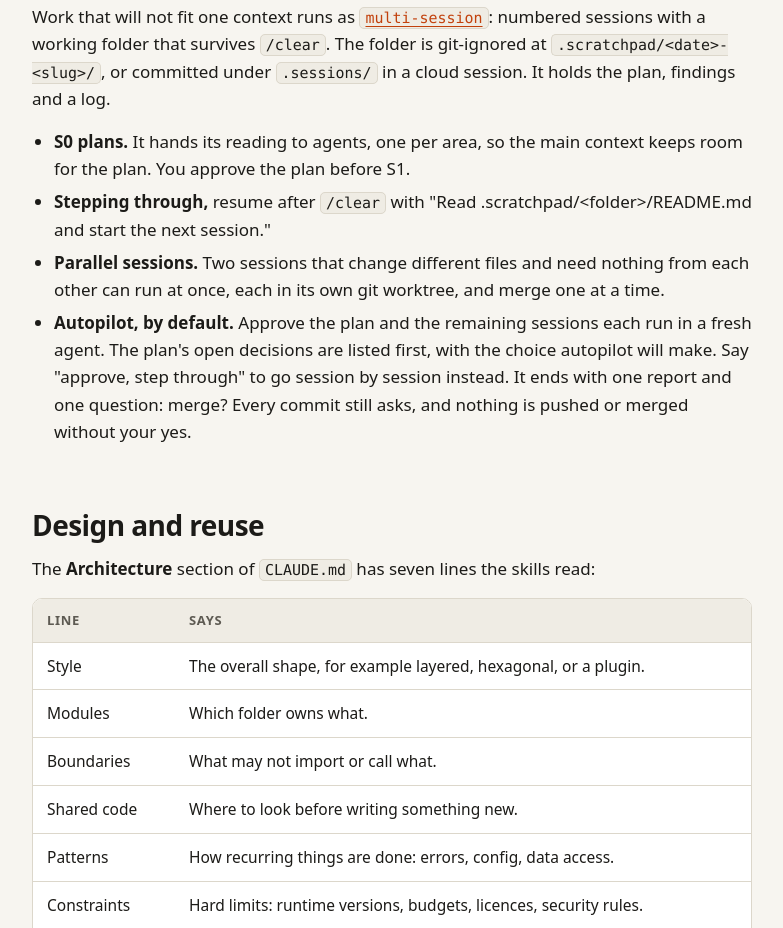
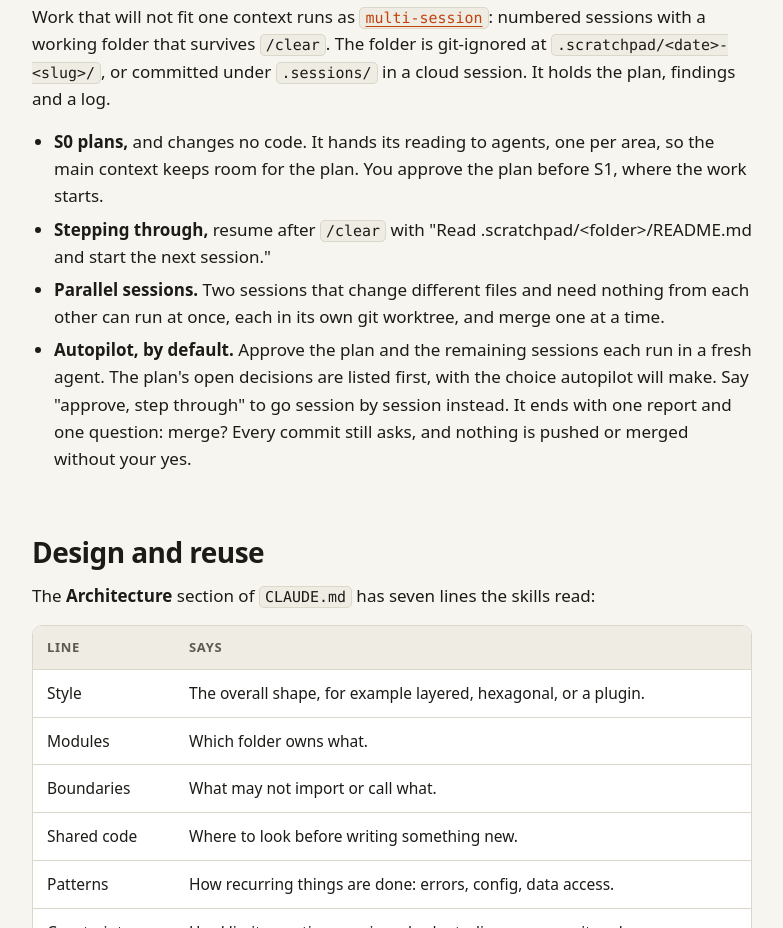
Before and after one commit to redazzo/Yotamake, a plain HTML site: page site/how-it-works.html in a window 1280 px wide. Shown: the part 2214-3142 px from the top of the page, without its empty margins (336-1119 px from the left). Drawn offline with Linux system fonts and the light colour scheme.

Commit message:
fix(multi-session): define S0 and list it in the plan template
S0 was used throughout but never defined. The glossary now defines it
and says why it is numbered zero; the skill, README and site summarise.
The plan template lists S0, starting `in progress`, and step 6 sets it
to `done` on approval, so a resume never skips an unapproved S0.

Co-Authored-By: Claude Opus 5.5 <noreply@anthropic.com>

```diff
--- a/site/how-it-works.html
+++ b/site/how-it-works.html
@@ -74,7 +74,7 @@
     <h2 id="multi">Bigger work</h2>
     <p>Work that will not fit one context runs as <a href="skills.html#multi-session"><code>multi-session</code></a>: numbered sessions with a working folder that survives <code>/clear</code>. The folder is git-ignored at <code>.scratchpad/&lt;date&gt;-&lt;slug&gt;/</code>, or committed under <code>.sessions/</code> in a cloud session. It holds the plan, findings and a log.</p>
     <ul>
-      <li><strong>S0 plans.</strong> It hands its reading to agents, one per area, so the main context keeps room for the plan. You approve the plan before S1.</li>
+      <li><strong>S0 plans,</strong> and changes no code. It hands its reading to agents, one per area, so the main context keeps room for the plan. You approve the plan before S1, where the work starts.</li>
       <li><strong>Stepping through,</strong> resume after <code>/clear</code> with "Read .scratchpad/&lt;folder&gt;/README.md and start the next session."</li>
       <li><strong>Parallel sessions.</strong> Two sessions that change different files and need nothing from each other can run at once, each in its own git worktree, and merge one at a time.</li>
       <li><strong>Autopilot, by default.</strong> Approve the plan and the remaining sessions each run in a fresh agent. The plan's open decisions are listed first, with the choice autopilot will make. Say "approve, step through" to go session by session instead. It ends with one report and one question: merge? Every commit still asks, and nothing is pushed or merged without your yes.</li>
```
Also changed, not shown: 4 other files.
